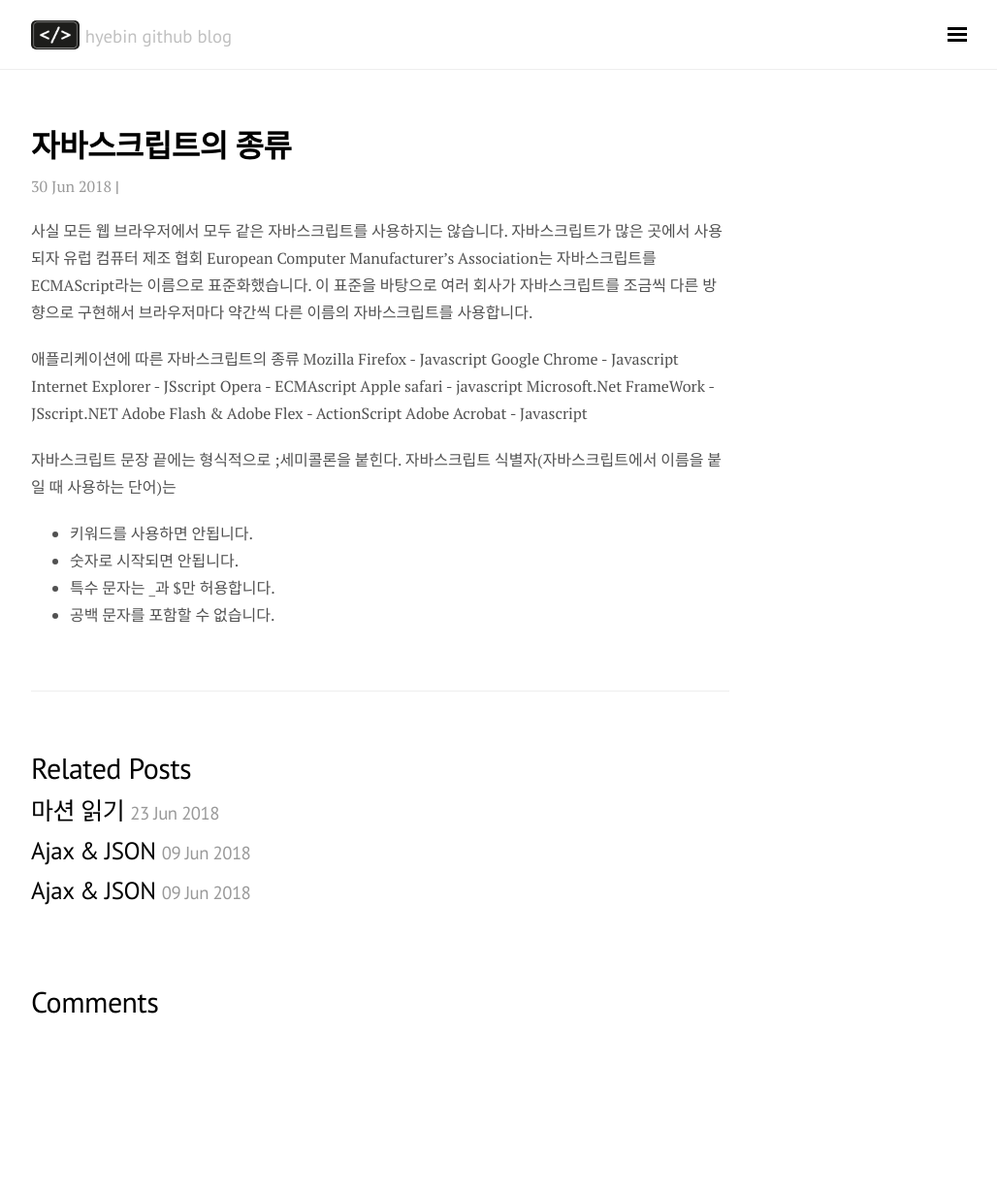
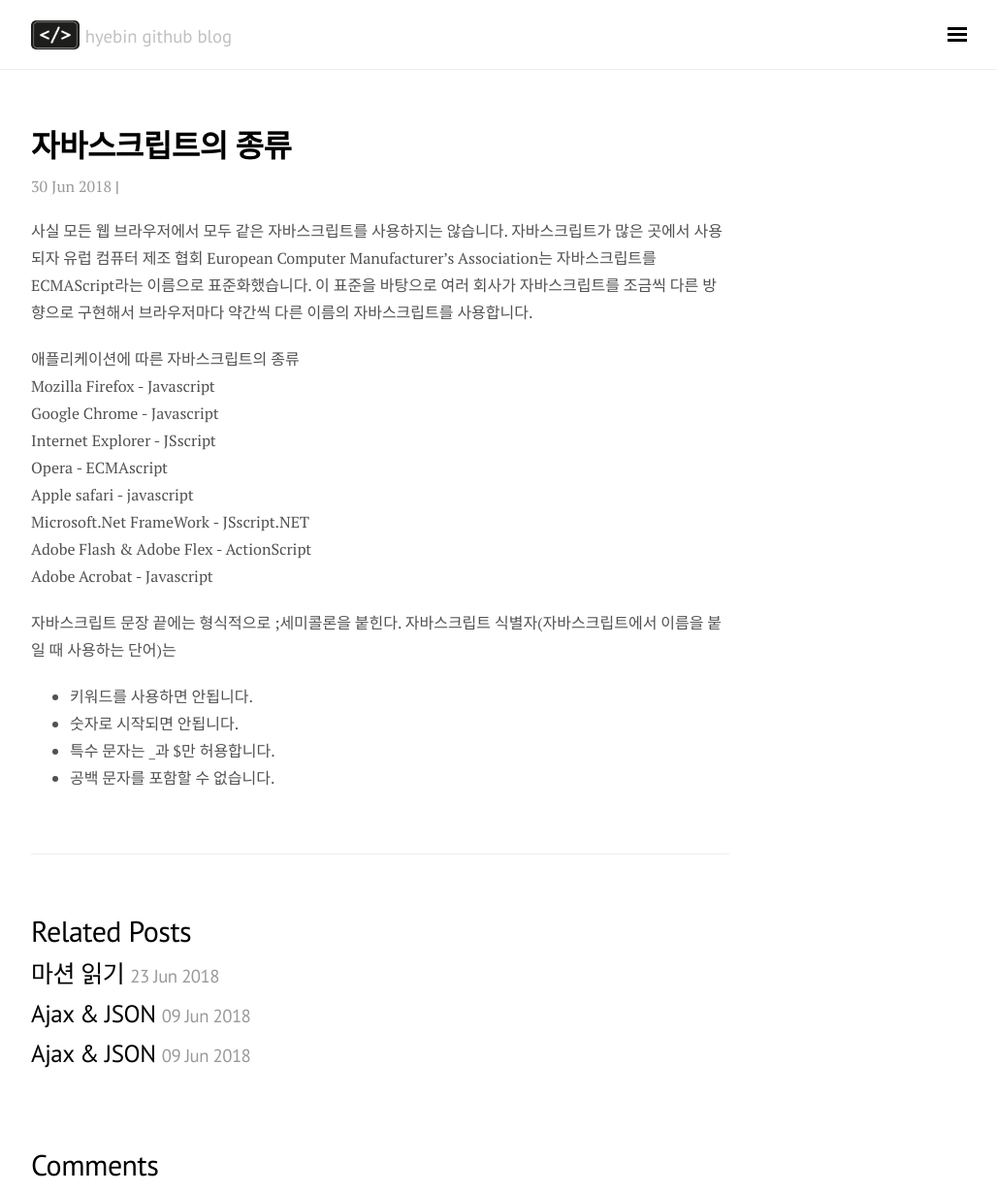
Before and after one commit to hyebinnam/hyebinnam.github.io, a Jekyll site: the page built from _posts/2018-06-30-whats-jekyll.md, in a window 1280 px wide and 1230 px high. Shown: the whole window at 97% size, without its empty margins (248-1276 px from the left). Built offline with Jekyll 4.4.1, drawn with Linux system fonts in a browser that asks for light colours; nearby versions of some CDN libraries; comment, search, counter and statistics services are not loaded.

Commit message:
뛰어쓰기

```diff
--- a/_posts/2018-06-30-whats-jekyll.md
+++ b/_posts/2018-06-30-whats-jekyll.md
@@ -6,15 +6,15 @@ title: 자바스크립트의 종류
 사실 모든 웹 브라우저에서 모두 같은 자바스크립트를 사용하지는 않습니다. 자바스크립트가 많은 곳에서 사용되자 유럽 컴퓨터 제조 협회 European Computer Manufacturer's Association는 자바스크립트를 ECMAScript라는 이름으로 표준화했습니다.
 이 표준을 바탕으로 여러 회사가 자바스크립트를 조금씩 다른 방향으로 구현해서 브라우저마다 약간씩 다른 이름의 자바스크립트를 사용합니다.
 
-애플리케이션에 따른 자바스크립트의 종류
-Mozilla Firefox - Javascript
-Google Chrome - Javascript
-Internet Explorer - JSscript
-Opera - ECMAscript
-Apple safari - javascript
-Microsoft.Net FrameWork - JSscript.NET
-Adobe Flash & Adobe Flex - ActionScript
-Adobe Acrobat - Javascript
+애플리케이션에 따른 자바스크립트의 종류 <br/>
+Mozilla Firefox - Javascript <br/>
+Google Chrome - Javascript <br/>
+Internet Explorer - JSscript <br/>
+Opera - ECMAscript <br/>
+Apple safari - javascript <br/>
+Microsoft.Net FrameWork - JSscript.NET <br/>
+Adobe Flash & Adobe Flex - ActionScript <br/>
+Adobe Acrobat - Javascript <br/>
 
 자바스크립트 문장 끝에는 형식적으로 ;세미콜론을 붙힌다.
 자바스크립트 식별자(자바스크립트에서 이름을 붙일 때 사용하는 단어)는
```
